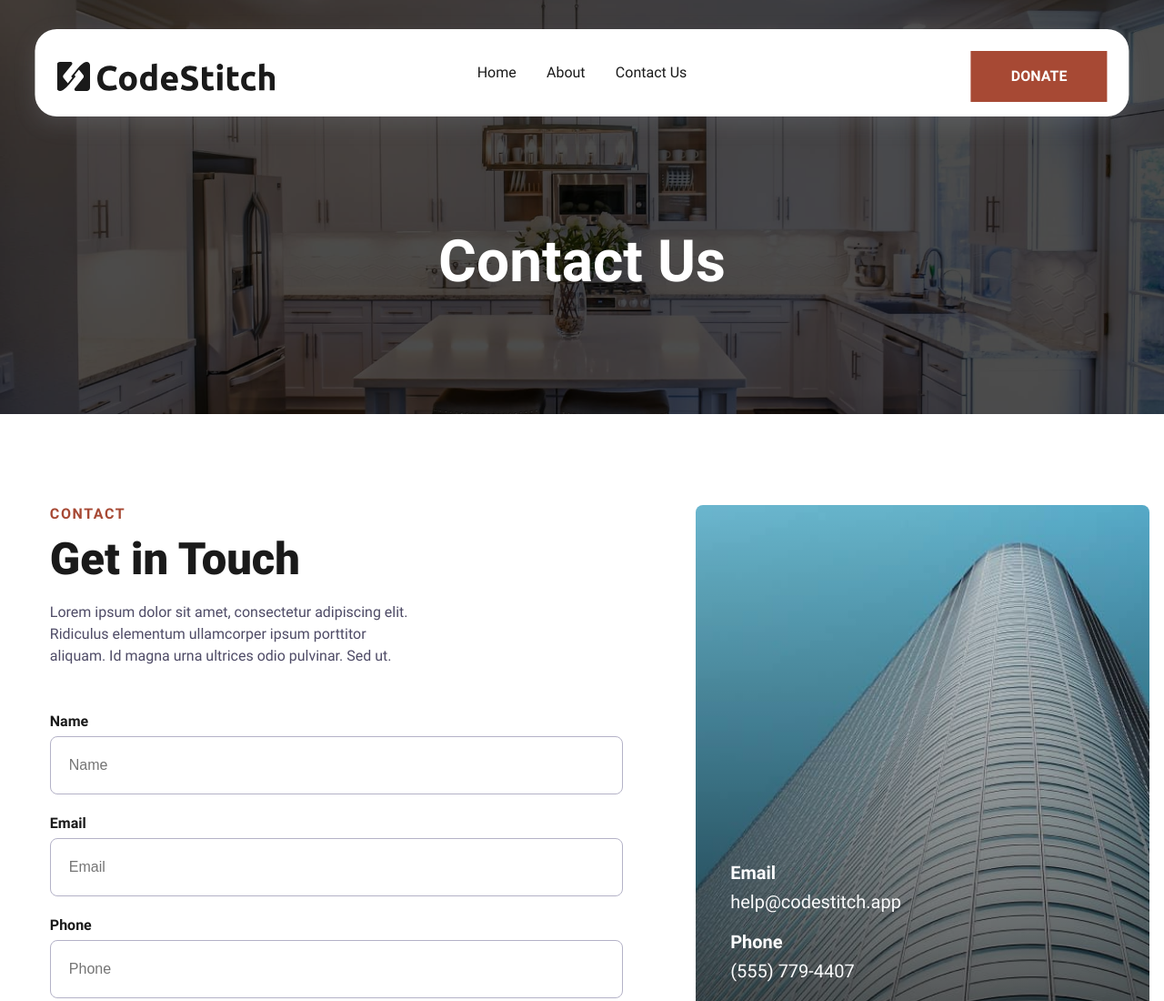
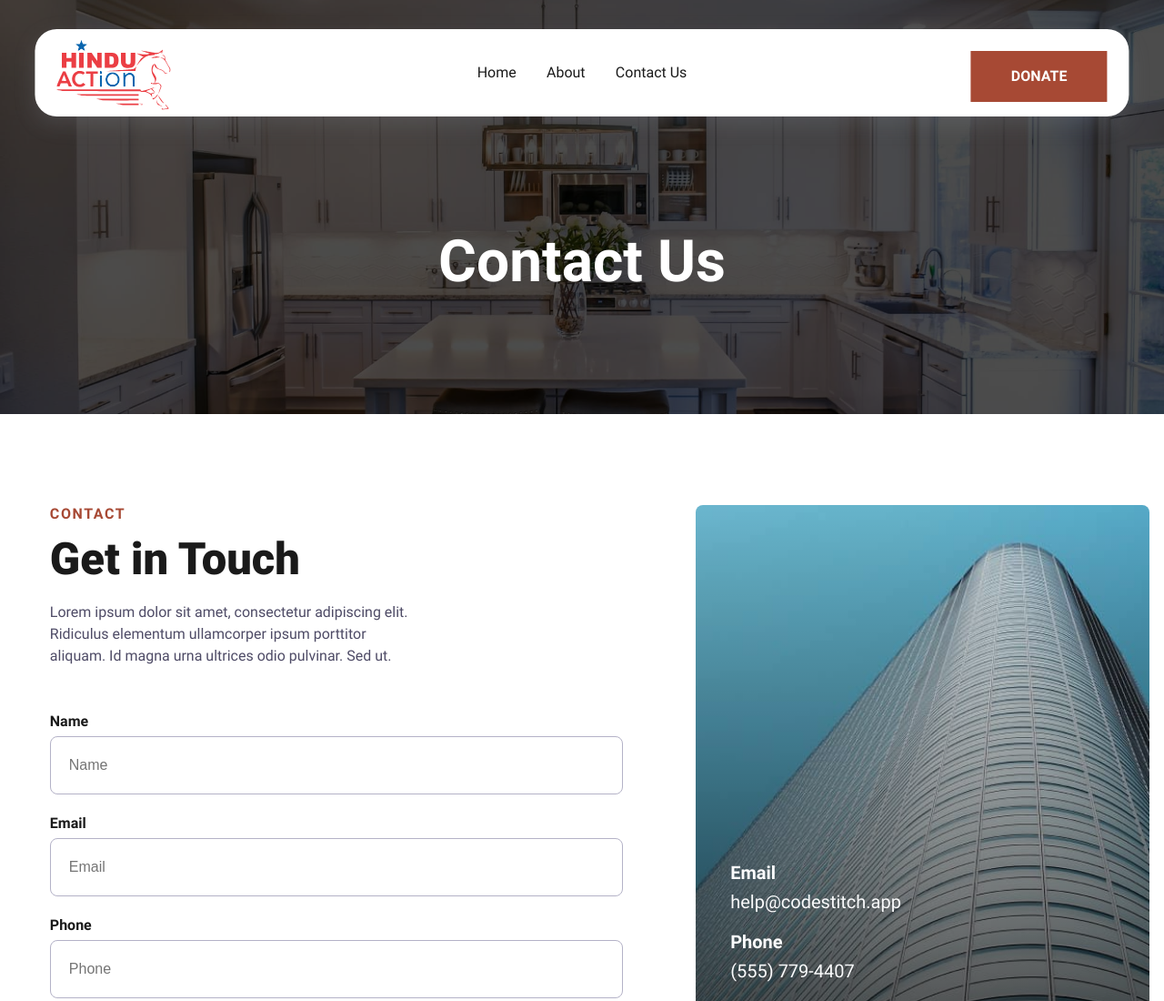
Before and after one commit to HinduACTion/pathfinders_website_codestitch, an Eleventy site: page src/content/pages/contact.html in a window 1280 px wide. Shown: the top 1100 px of the page at 91% size. Built offline with nearby package versions, Linux system fonts and the light colour scheme; Eleventy itself is replaced by a stand-in of ours; files that its build step writes are made by us from their sources.

Commit message:
Changed cs-logo and changed it's height

```diff
--- a/src/_includes/components/header.html
+++ b/src/_includes/components/header.html
@@ -7,7 +7,7 @@
         <!--Nav Logo-->
         <a href="/" class="cs-logo" aria-label="back to home" tabindex="2">
             <img
-                src="/assets/svgs/logo-black.svg"
+                src="/assets/svgs/final_logo_color.svg"
                 alt=""
                 width="210"
                 height="29"
--- a/src/assets/sass/root.scss
+++ b/src/assets/sass/root.scss
@@ -511,7 +511,8 @@
 
             img {
                 width: 100%;
-                height: 100%;
+                // height: 100%;
+                height: 3.5rem;
                 /* ensures the image never overflows the container. It stays contained within it's width and height and expands to fill it then stops once it reaches an edge */
                 object-fit: contain;
             }
@@ -1055,7 +1056,8 @@
 
             img {
                 width: auto;
-                height: 100%;
+                // height: 100%;
+                height: 5rem;
                 /* ensures the image never overflows the container. It stays contained within it's width and height and expands to fill it then stops once it reaches an edge */
                 object-fit: contain;
             }
```
Also changed, not shown: src/assets/css/root.css, src/assets/svgs/final_logo_color.svg (added), 1 other file.
